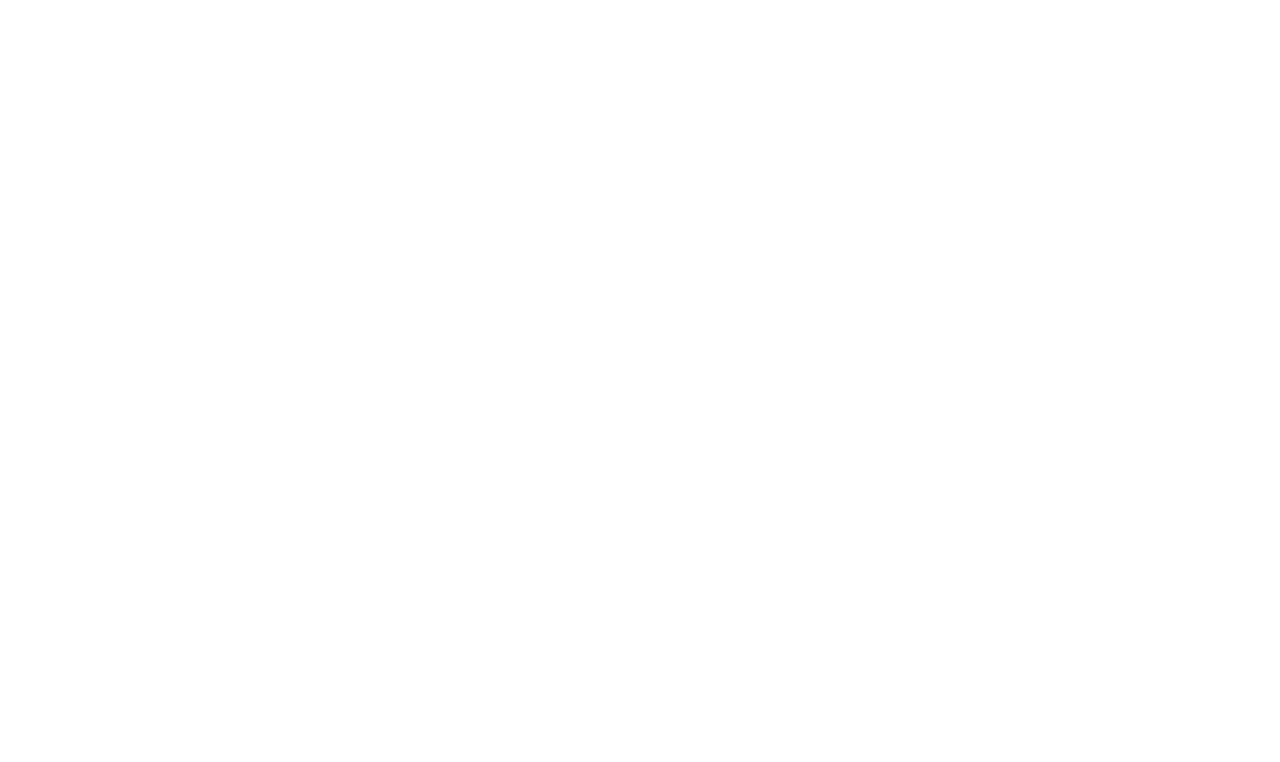
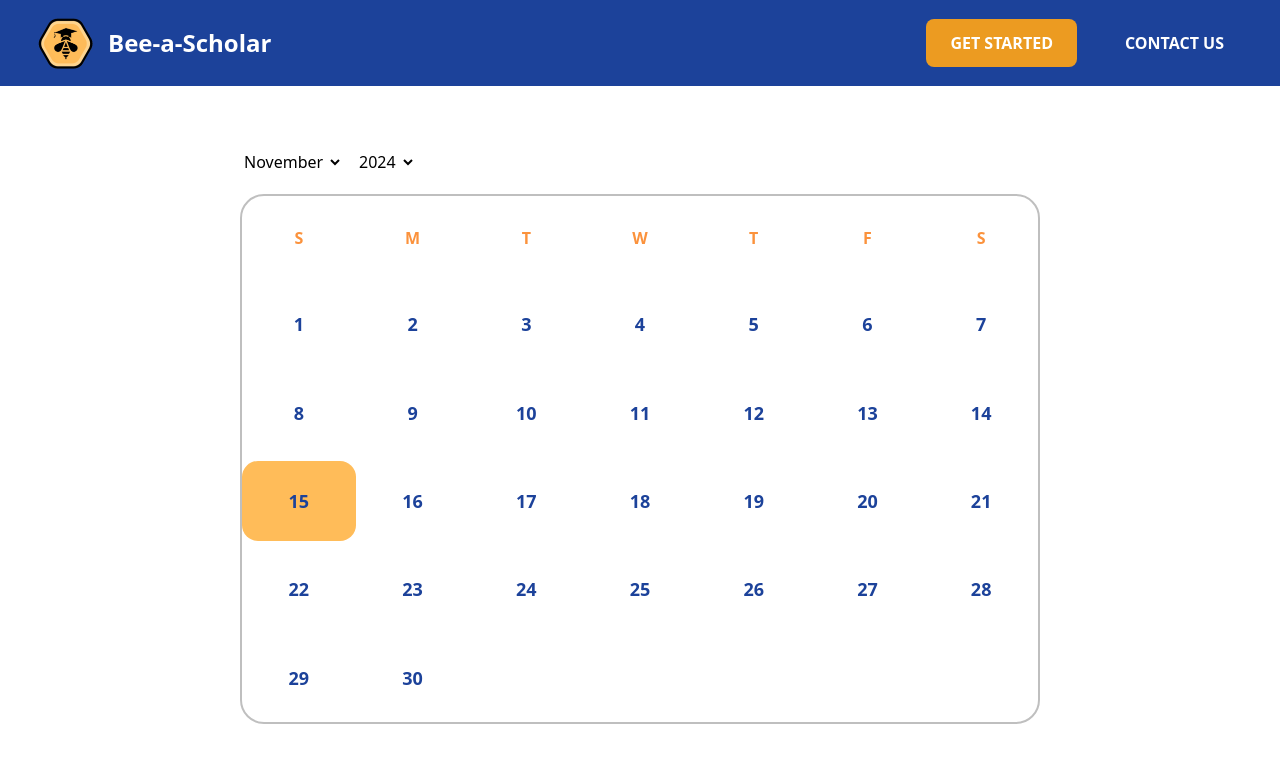
Before and after one commit to KRook0110/bee-a-scholar, a React (Create React App) app: page /calendar in a window 1280 px wide. Before the commit this address had no page. Shown: the top 762 px of the page. Built offline with nearby package versions, Linux system fonts and the light colour scheme.

Commit message:
Added Calendar

```diff
--- a/src/App.jsx
+++ b/src/App.jsx
@@ -9,6 +9,7 @@
 import ScholarshipDetail from './pages/ScholarshipDetail';
 import { UserProvider } from './config/useContext';
 import PinnedScholarship from './pages/PinnedScholarship';
+import CalendarPage from './pages/CalendarPage';
 
 function App() {
   return (
@@ -23,6 +24,8 @@
           <Route path="/dashboard" element={<MainPage />} />
           <Route path="/detail" element={<ScholarshipDetail />} />
           <Route path="/pinned-scholarships" element={<PinnedScholarship />} />
+          <Route path="/calendar" element={<CalendarPage />} />
+
         </Routes>
       </BrowserRouter>
     </UserProvider>
--- /dev/null
+++ b/src/components/Calendar.jsx
@@ -0,0 +1,77 @@
+
+import { useState } from "react";
+
+const currentDate = new Date();
+
+const MONTH_NAMES = [
+    "January", "February", "March", "April", "May", "June",
+    "July", "August", "September", "October", "November", "December"
+]
+
+const DAYS_OF_WEEK = [
+    "Sunday", "Monday", "Tuesday", "Wednesday",
+    "Thursday", "Friday", "Saturday"
+]
+
+const AVAILABLE_YEARS = Array.from({ length: 11 }, (_, i) => {
+    return currentDate.getFullYear() + i - 5;
+})
+
+function countDaysInCurrentMonth(month, year) {
+    return new Date(year, month, 0).getDate();
+}
+
+function Calendar() {
+    const [selectedMonth, setSelectedMonth] = useState(currentDate.getMonth());
+    const [selectedYear, setSelectedYear] = useState(currentDate.getFullYear());
+
+    return (
+        <>
+            <div className="flex flex-row justify-start items-center relative w-[800px] h-auto gap-3">
+                <select
+                    className="bottom-0 bg-transparent text-l"
+                    value={selectedMonth}
+                    onChange={(event) => {
+                        setSelectedMonth(event.target.value);
+                    }} >
+                    {MONTH_NAMES.map((month, idx) => {
+                        return <option key={idx} value={idx}>{month}</option>
+                    })}
+                </select>
+                <select
+                    className="bottom-0 bg-transparent text-l pr-[4px]"
+                    value={selectedYear}
+                    onChange={(event) => {
+                        setSelectedYear(event.target.value);
+                    }}>
+                    {
+                        AVAILABLE_YEARS.map((year, idx) => {
+                            return <option key={idx} value={year} className="">{year}</option>
+                        })
+                    }
+                </select>
+            </div>
+            <div className="w-[800px] h-[530px] rounded-3xl border-[#BFBFBF] border-2 bg-white m-5 grid-cols-7 grid text-center items-center">
+                {
+                    DAYS_OF_WEEK.map((day, idx) => {
+                        return <h1 key={idx} className="w-1/7 text-orange-400 font-bold text-l">{day[0]}</h1>
+                    })
+                }
+                {
+                    Array.from({ length: countDaysInCurrentMonth(selectedMonth + 1, selectedYear) }, (_, i) => i + 1).map((day, idx) => {
+                        return (<h1 key={idx}
+                            className={`text-lg rounded-[16px] w-[100%] h-[90%] flex
+                                    justify-center items-center text-[#1C429A]
+                                    font-bold ${(day === currentDate.getDate()) ? "bg-[#FFBC59]" : ""}`}>
+                            {day}
+                        </h1>)
+                    })
+                }
+            </div>
+        </>)
+}
+
+// <h1 className="">{MONTH_NAMES[selectedMonth]}</h1>
+// <img src={window.location.origin + "/icons/arrow_down.svg"} alt="" className="w-[24px]" />
+
+export default Calendar;
--- /dev/null
+++ b/src/pages/CalendarPage.jsx
@@ -0,0 +1,18 @@
+import Calendar from "../components/Calendar";
+import { useUser } from "../config/useContext";
+import Header from "../components/Header";
+
+
+function CalendarPage() {
+    const {userId} = useUser();
+    return (<>
+        <Header login={userId} />
+        <div className="w-screen h-screen bg-white flex flex-col items-center justify-start">
+            <div className="h-[70px]"></div>
+            <Calendar />
+
+        </div>
+    </>)
+}
+
+export default CalendarPage;
--- a/src/pages/MainPage.jsx
+++ b/src/pages/MainPage.jsx
@@ -7,7 +7,7 @@
 import { getCollection } from '../config/firebase';
 
 const MainPage = () => {
-  const { userId } = useUser();7
+  const { userId } = useUser();
 
 
   /* ------------------------- States for search query ------------------------ */
```
Also changed, not shown: public/icons/arrow_down.svg (added).
